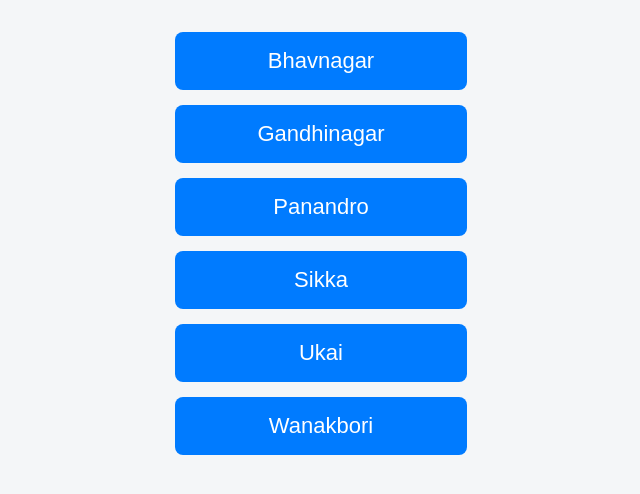
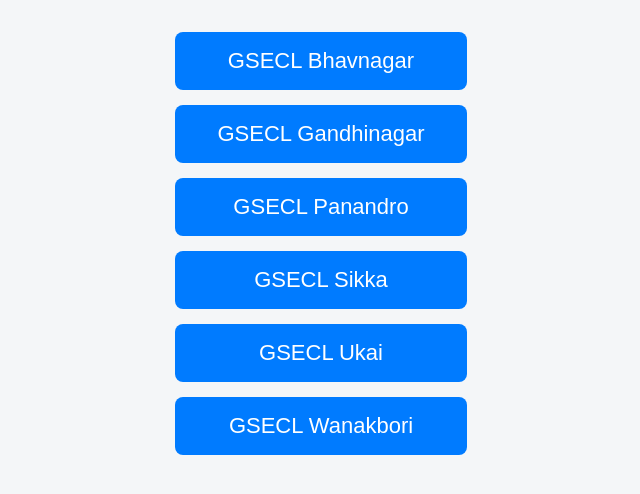
Before and after one commit to vadodarabot/JRM, a plain HTML site: page index.html in a window 1280 px wide. Shown: the part 208-702 px from the top of the page, without its empty margins (319-959 px from the left). Drawn offline with Linux system fonts and the light colour scheme.

Commit message:
Update index.html

```diff
--- a/index.html
+++ b/index.html
@@ -46,12 +46,12 @@
 <div class="container">
     <h1>Select Location</h1>
 
-    <a class="btn" href="bhavnagar.html">Bhavnagar</a>
-    <a class="btn" href="gandhinagar.html">Gandhinagar</a>
-    <a class="btn" href="panandro.html">Panandro</a>
-    <a class="btn" href="sikka.html">Sikka</a>
-    <a class="btn" href="ukai.html">Ukai</a>
-    <a class="btn" href="wanakbori.html">Wanakbori</a>
+    <a class="btn" href="bhavnagar.html">GSECL Bhavnagar</a>
+    <a class="btn" href="gandhinagar.html">GSECL Gandhinagar</a>
+    <a class="btn" href="panandro.html">GSECL Panandro</a>
+    <a class="btn" href="sikka.html">GSECL Sikka</a>
+    <a class="btn" href="ukai.html">GSECL Ukai</a>
+    <a class="btn" href="wanakbori.html">GSECL Wanakbori</a>
 </div>
 
 </body>
```
